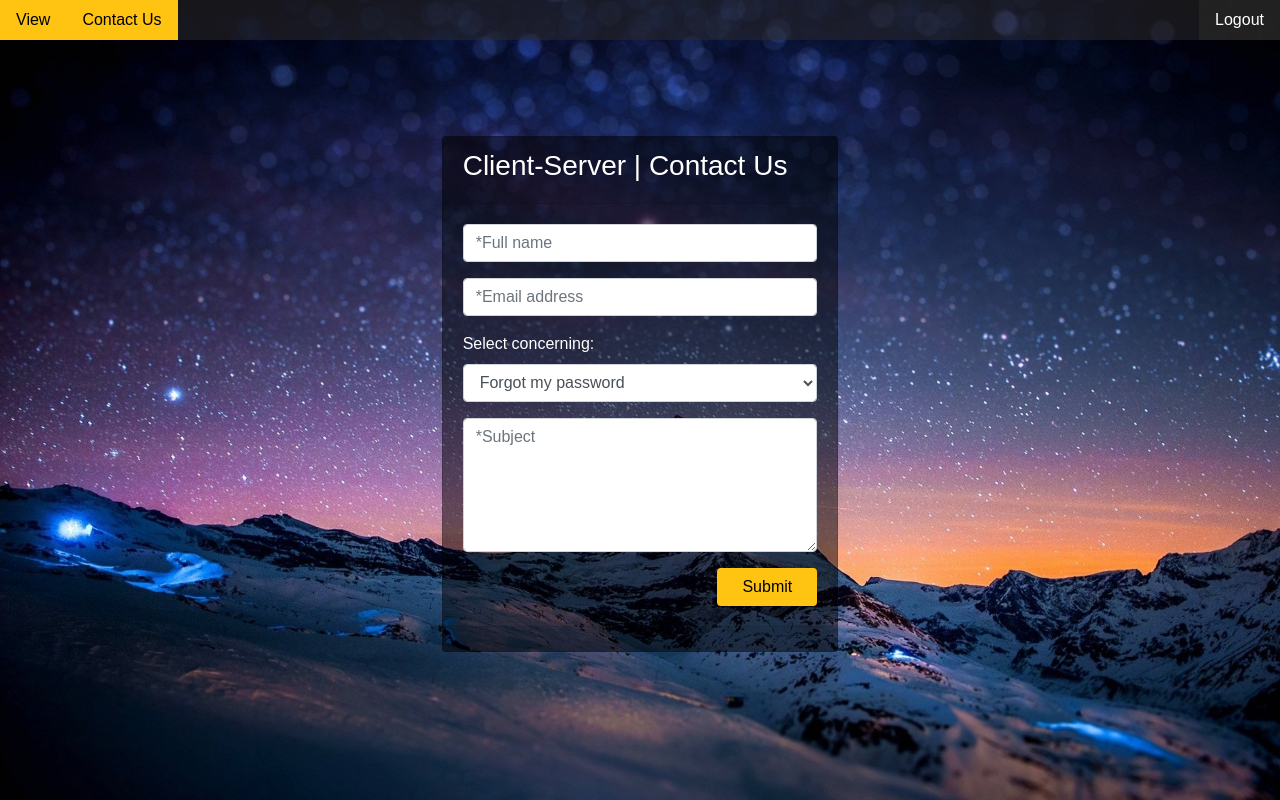
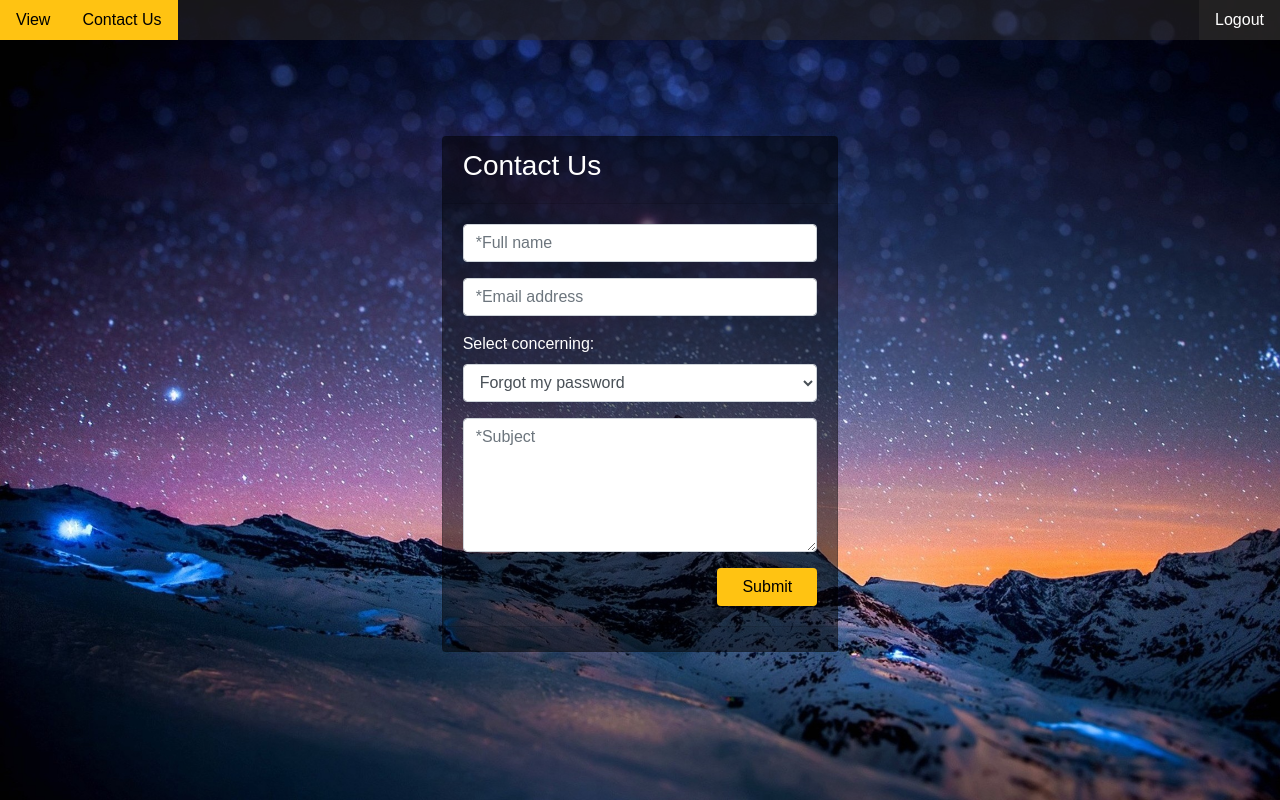
Before and after one commit to KfirWilfand/LoginForm, a website: page static_pages/contact_form.html in a window 1280 px wide. Drawn offline with nearby package versions, Linux system fonts and the light colour scheme; a web font is replaced by a local one.

```diff
--- a/static_pages/contact_form.html
+++ b/static_pages/contact_form.html
@@ -35,7 +35,7 @@
 <!DOCTYPE html>
 <html>
 <head>
-	<title>Sign Up Page</title>
+	<title>Client-Server | Contact Us</title>
    <!--Made with love by Mutiullah Samim -->
 
 	<!--Bootsrap 4 CDN-->
@@ -75,7 +75,7 @@
 		<div class="col-12 col-md-6 col-lg-4">
 		<div class="card">
 			<div class="card-header">
-				<h3>Client-Server | Contact Us</h3>
+				<h3>Contact Us</h3>
 			</div>
 			<div class="card-body">
 				<form method="POST">
```
